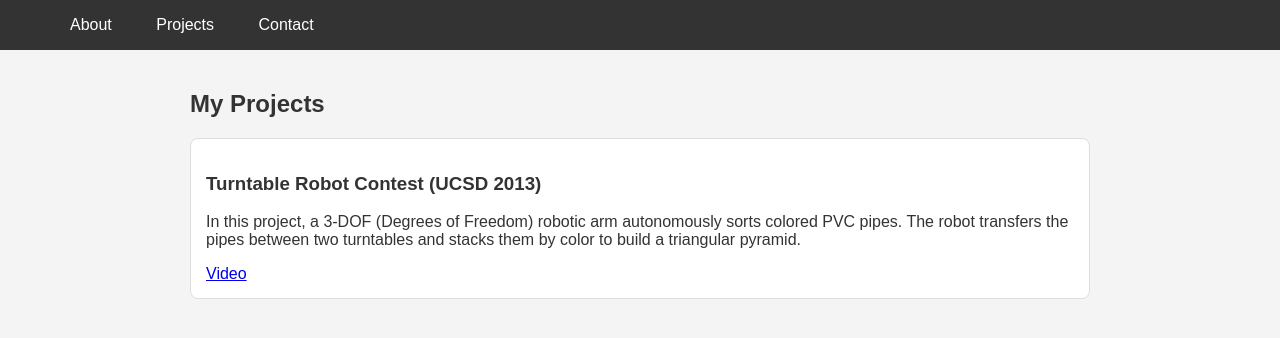
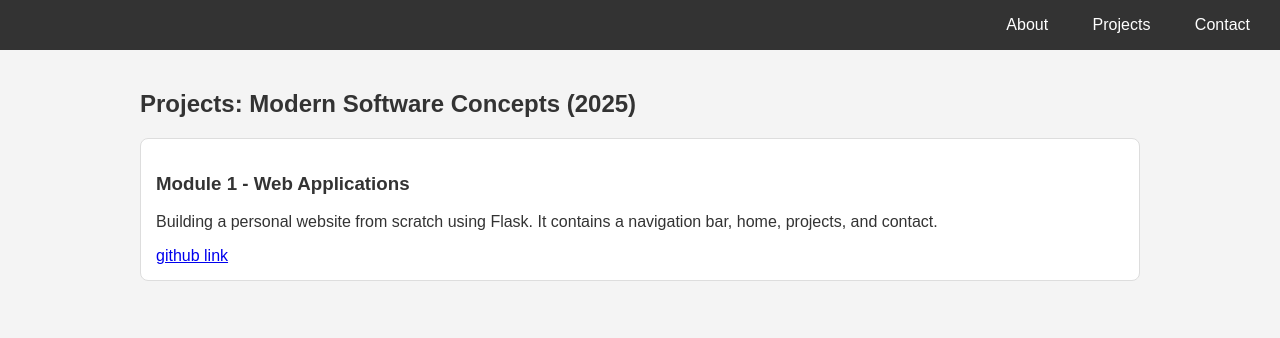
Before and after one commit to jaekwon89/jhu_software_concepts, a Flask app: page /projects in a window 1280 px wide. Shown: the top 338 px of the page. Run offline with Flask 3, Linux system fonts and the light colour scheme.

Commit message:
CSS modification
Updating the format as the assignment requires.

```diff
--- a/module_1/static/css/style.css
+++ b/module_1/static/css/style.css
@@ -12,7 +12,7 @@ header {
     background-color: #333;
     color: #fff;
     padding: 1rem 0;
-text-align: left; /* Aligns nav to the top right */
+    text-align: right; /* Aligns nav to the top right */
 }
 
 nav ul {
@@ -46,16 +46,9 @@ background-color: #555;
 /* Main Content Area */
 main {
     padding: 20px;
-max-width: 900px;
+    max-width: 1000px;
     margin: auto;
 }
-
-/* Homepage Bio Section /
-.bio-container {
-display: flex; / This enables flexbox for side-by-side layout /
-align-items: center;
-gap: 20px; / Adds space between the text and image
-}*/
 
 .bio-text {
     flex: 2; /* Takes up 2/3 of the space */
@@ -66,20 +59,20 @@ flex: 1; /* Takes up 1/3 of the space */
 }
 
 .bio-image img {
-max-width: 300px; /* This sets the maximum width of the image to 300px /
-width: 100%;      / This makes the image responsive within its container /
-height: auto;     / This maintains the photo's aspect ratio /
-border-radius: 10px; / Adds rounded corners to the image /
-display: block;   / Helps with alignment /
-margin: auto;     / Centers the image in its container */
+    max-width: 300px; /* This sets the maximum width of the image to 300px */
+    width: 100%;      /* This makes the image responsive within its container */
+    height: auto;     /* This maintains the photo's aspect ratio */
+    border-radius: 10px; /* Adds rounded corners to the image */
+    margin-top: 40px;
 }
 
 /* Contact Section Styling */
 .bio-container {
+    display: flex;
+    gap: 20px;
     background-color: #ffffff;
     border: 1px solid #ddd;
-padding: 15px;
-margin-bottom: 15px;
+    padding: 20px;
     border-radius: 8px;
 }
 
--- a/module_1/templates/projects.html
+++ b/module_1/templates/projects.html
@@ -2,18 +2,16 @@
 
 {% block content %}
 <section class="projects-section">
-    <h2>My Projects</h2>
+    <h2>Projects: Modern Software Concepts (2025)</h2>
     <div class="project">
-        <h3>Turntable Robot Contest (UCSD 2013)</h3>
+        <h3>Module 1 - Web Applications</h3>
         <p>
-            In this project, a 3-DOF (Degrees of Freedom) robotic arm
-            autonomously sorts colored PVC pipes.
-            The robot transfers the pipes between two turntables
-            and stacks them by color to build a triangular pyramid.
+            Building a personal website from scratch using Flask.
+            It contains a navigation bar, home, projects, and contact.
         </p>
-        <a href="https://drive.google.com/file/d/1flqLotxLlIKK4NOWpa3AY2milKq9L3Fz/view?usp=sharing"
+        <a href="https://github.com/jaekwon89/jhu_software_concepts/tree/ab1c1aa7785d5b1b6f17b7a04fbb1fc8d90b22af/module_1"
         target="_blank">
-            Video
+            github link
         </a>
     </div>
     </section>
```
Lines whose indentation alone changed are shown as unchanged.
